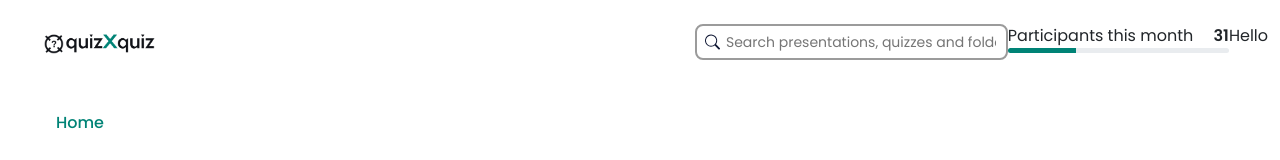
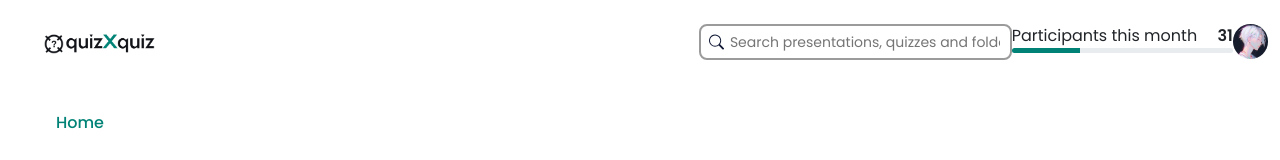
Before and after one commit to shehanreshin/quizxquiz, a React (Vite) app in the folder client/: page / in a window 1280 px wide. Shown: the top 160 px of the page. Built offline with nearby package versions, Linux system fonts and the light colour scheme.

Commit message:
Create and style profile button

```diff
--- a/client/src/App.tsx
+++ b/client/src/App.tsx
@@ -2,6 +2,7 @@ import Navbar from './components/general/navbar/Navbar';
 import { BsSearch } from "react-icons/bs";
 import SearchBar from './components/general/search-bar/SearchBar';
 import ParticipantStatsBar from './components/general/participant-stats-bar/ParticipantStatsBar';
+import ProfileButton from './components/general/profile-button/ProfileButton';
 
 function App() {
   return (
@@ -13,7 +14,7 @@ function App() {
             <div className='d-flex justify-content-end'>
               <SearchBar />
               <ParticipantStatsBar />
-              <div>Hello</div>
+              <ProfileButton />
             </div>
           </div>
         </div>
--- /dev/null
+++ b/client/src/components/general/profile-button/ProfileButton.module.css
@@ -0,0 +1,9 @@
+.img {
+  width: 2.2rem;
+  cursor: pointer;
+  transition: 0.3s ease-out;
+}
+
+.img:hover {
+  opacity: 0.5;
+}
--- /dev/null
+++ b/client/src/components/general/profile-button/ProfileButton.tsx
@@ -0,0 +1,14 @@
+import ProfilePic from './../../../assets/general/pfp.jpeg';
+import styles from './ProfileButton.module.css';
+
+function ProfileButton() {
+    return (
+        <>
+            <div>
+                <img className={`${styles.img} rounded-circle`} src={ProfilePic} />
+            </div>
+        </>
+    );
+}
+
+export default ProfileButton;
```
Also changed, not shown: client/src/assets/general/pfp.jpeg (added).
